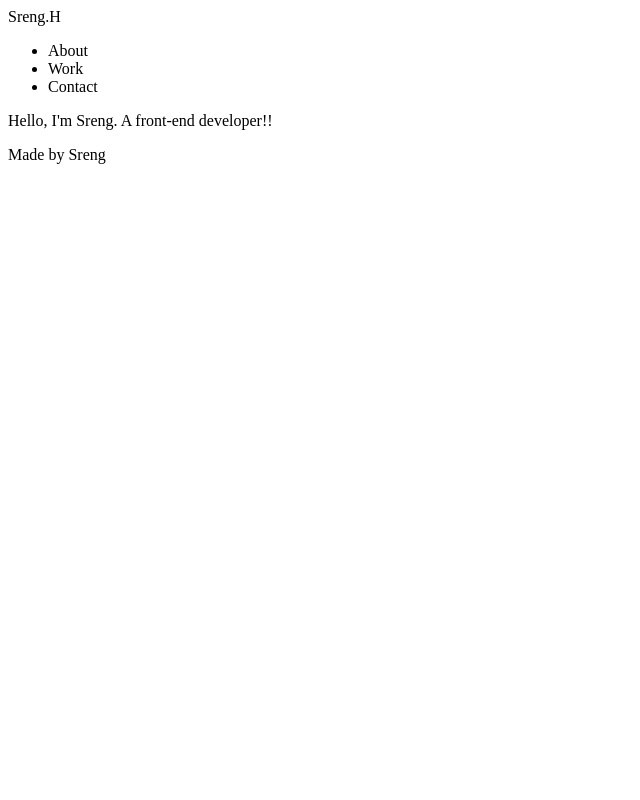
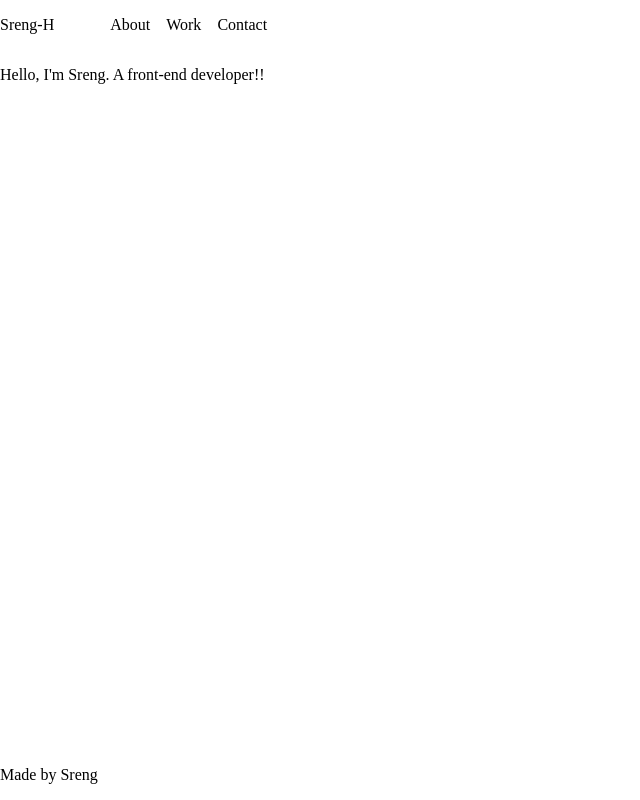
Before and after one commit to srenghong/my-portfolio, a Gatsby site: page / in a window 1280 px wide. Shown: the whole page, without its empty margins (0-640 px from the left). Built offline with nearby package versions, Linux system fonts and the light colour scheme; Gatsby itself is replaced by a stand-in of ours.

Commit message:
define layout

```diff
--- a/gatsby-config.js
+++ b/gatsby-config.js
@@ -27,6 +27,7 @@ module.exports = {
         icon: `src/images/gatsby-icon.png`, // This path is relative to the root of the site.
       },
     },
+    `gatsby-plugin-sass`,
     // this (optional) plugin enables Progressive Web App + Offline functionality
     // To learn more, visit: https://gatsby.dev/offline
     // `gatsby-plugin-offline`,
--- a/package.json
+++ b/package.json
@@ -2,7 +2,7 @@
   "name": "@srenghong/my-portfolio",
   "private": true,
   "description": "My personal portfolio website",
-  "version": "1.0",
+  "version": "1.0.0",
   "author": "Sreng Hong <srenghong21@gmail.com>",
   "dependencies": {
     "gatsby": "^2.13.73",
@@ -10,9 +10,11 @@
     "gatsby-plugin-manifest": "^2.2.6",
     "gatsby-plugin-offline": "^2.2.7",
     "gatsby-plugin-react-helmet": "^3.1.4",
+    "gatsby-plugin-sass": "^2.1.12",
     "gatsby-plugin-sharp": "^2.2.13",
     "gatsby-source-filesystem": "^2.1.11",
     "gatsby-transformer-sharp": "^2.2.7",
+    "node-sass": "^4.12.0",
     "prop-types": "^15.7.2",
     "react": "^16.9.0",
     "react-dom": "^16.9.0",
--- a/src/components/Footer.js
+++ b/src/components/Footer.js
@@ -1,5 +1,9 @@
 import React from "react"
 
-const Footer = () => <footer>Made by Sreng</footer>
+const Footer = () => (
+  <footer>
+    <p>Made by Sreng</p>
+  </footer>
+)
 
 export default Footer
--- a/src/components/header.js
+++ b/src/components/header.js
@@ -1,13 +1,23 @@
 import React from "react"
 
 const Header = () => (
-  <header>
-    <div>Sreng.H</div>
+  <header className="header">
+    <div className="logo">
+      <a href="#">
+        <p>Sreng-H</p>
+      </a>
+    </div>
     <nav>
-      <ul>
-        <li>About</li>
-        <li>Work</li>
-        <li>Contact</li>
+      <ul className="navbar-link">
+        <li>
+          <a href="#">About</a>
+        </li>
+        <li>
+          <a href="#">Work</a>
+        </li>
+        <li>
+          <a href="#">Contact</a>
+        </li>
       </ul>
     </nav>
   </header>
--- a/src/components/layout.js
+++ b/src/components/layout.js
@@ -4,7 +4,7 @@ import Header from "./Header"
 import Footer from "./Footer"
 
 const Layout = ({ children, className }) => (
-  <div>
+  <div className="container">
     <Header />
     <main className={className}>{children}</main>
     <Footer />
--- a/src/pages/index.js
+++ b/src/pages/index.js
@@ -1,4 +1,5 @@
 import React from "react"
+import "./index.scss"
 
 import Layout from "../components/Layout"
 
--- /dev/null
+++ b/src/pages/index.scss
@@ -0,0 +1,38 @@
+body {
+  margin: 0;
+  padding: 0;
+  color: black;
+}
+
+.container {
+  display: flex;
+  min-height: 100vh;
+  flex-direction: column;
+
+  main {
+    flex: 1;
+  }
+}
+
+.header {
+  display: flex;
+
+  .logo > a {
+    color: black;
+    text-decoration: none;
+  }
+
+  .navbar-link {
+    list-style: none;
+
+    li {
+      display: inline;
+      padding-left: 1em;
+
+      a {
+        color: black;
+        text-decoration: none;
+      }
+    }
+  }
+}
```
Also changed, not shown: 2 other files.
